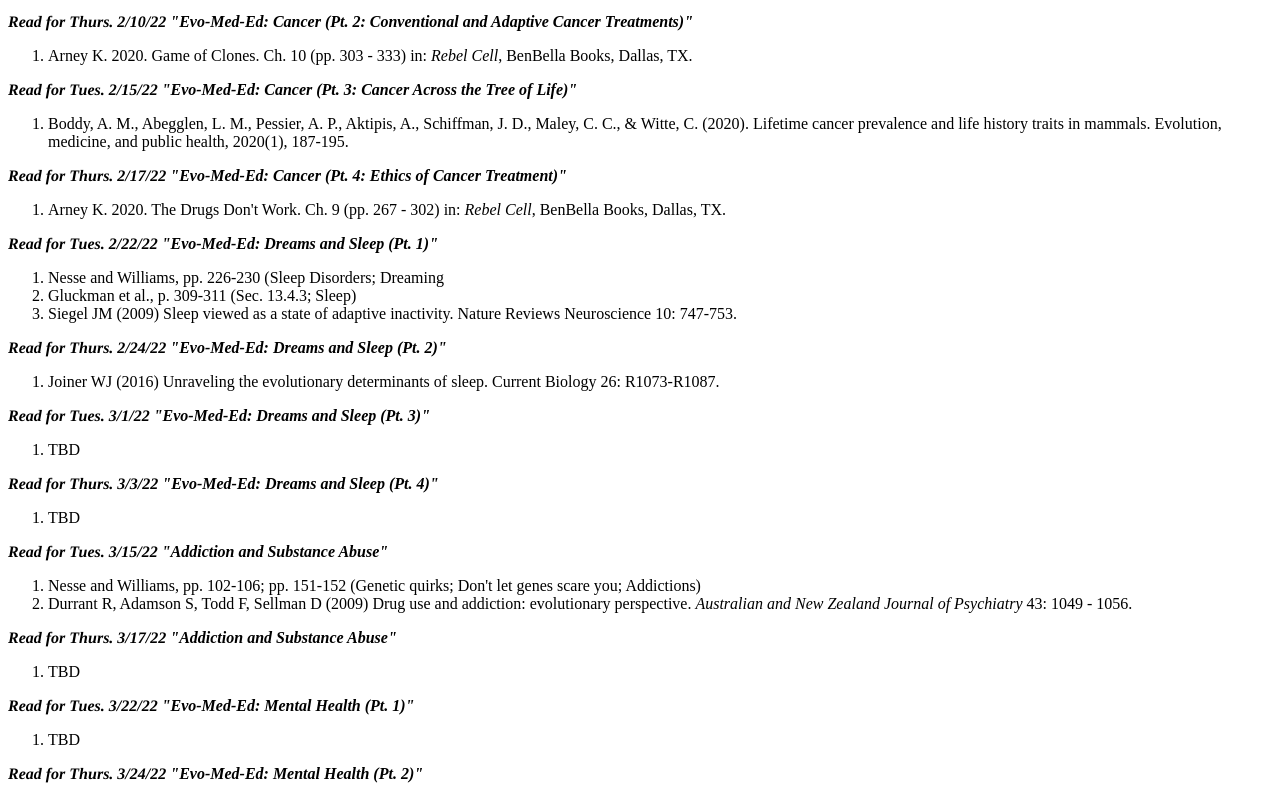
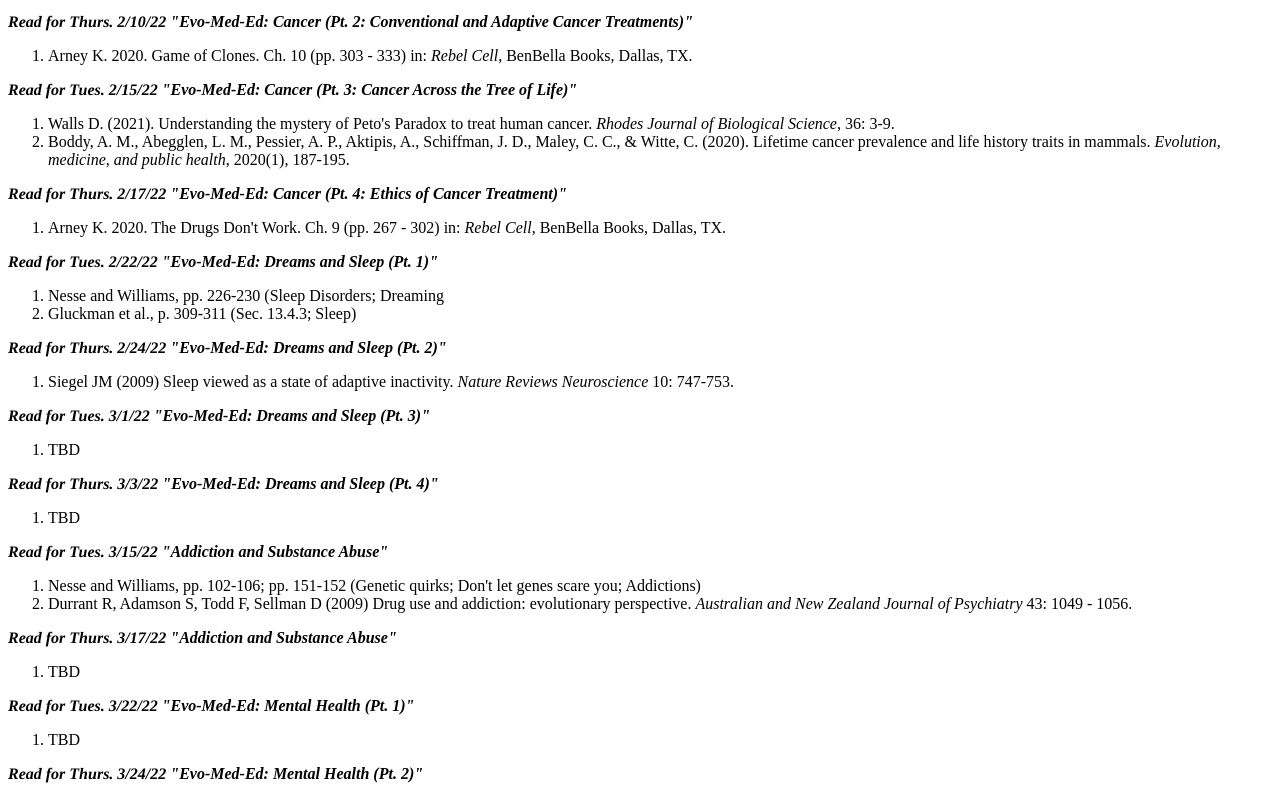
Before and after one commit to jimsmith23/lb_492_smith_s22, a plain HTML site: page reading_list.html in a window 1280 px wide. Shown: the part 1349-2140 px from the top of the page. Drawn offline with Linux system fonts and the light colour scheme.

Commit message:
Update reading_list.html

```diff
--- a/reading_list.html
+++ b/reading_list.html
@@ -156,8 +156,11 @@ in: <i>Rebel Cell</i>, BenBella Books, Dallas, TX.</LI>
 </I></B></FONT><B><I>"Evo-Med-Ed: Cancer (Pt. 3: Cancer Across the Tree of Life)"</I></B></P>
 
 <OL>
+   <LI>Walls D. (2021).
+Understanding the mystery of Peto's Paradox to treat human cancer. <I>Rhodes Journal of Biological Science</I>, 36: 3-9.</LI>
+
    <LI>Boddy, A. M., Abegglen, L. M., Pessier, A. P., Aktipis, A., Schiffman, J. D., Maley, C. C., & Witte, C. (2020).
-Lifetime cancer prevalence and life history traits in mammals. Evolution, medicine, and public health, 2020(1), 187-195.</LI>
+Lifetime cancer prevalence and life history traits in mammals. <I>Evolution, medicine, and public health</I>, 2020(1), 187-195.</LI>
 
 </OL>
 
@@ -175,14 +178,13 @@ in: <i>Rebel Cell</i>, BenBella Books, Dallas, TX.</LI>
 <OL>
 <LI>Nesse and Williams, pp. 226-230 (Sleep Disorders; Dreaming</LI>
 <LI>Gluckman et al., p. 309-311 (Sec. 13.4.3; Sleep)</LI>
-<LI>Siegel JM (2009) Sleep viewed as a state of adaptive inactivity. Nature Reviews Neuroscience 10: 747-753.</LI>
 </OL>
 
 <P><FONT FACE="Times"><B><I>Read for Thurs. 2/24/22
 </I></B></FONT><B><I>"Evo-Med-Ed: Dreams and Sleep (Pt. 2)"</I></B></P>
 
 <OL>
-   <LI>Joiner WJ (2016) Unraveling the evolutionary determinants of sleep. Current Biology 26: R1073-R1087.</LI>
+<LI>Siegel JM (2009) Sleep viewed as a state of adaptive inactivity. <I>Nature Reviews Neuroscience</I> 10: 747-753.</LI>
 </OL>
 
 <P><FONT FACE="Times"><B><I>Read for Tues. 3/1/22
@@ -298,7 +300,7 @@ LB492 Homepage</B></FONT></A><FONT FACE="Arial"><BR>
 
 </P>
 
-<CENTER><FONT SIZE="-1" COLOR="#000000">Last Updated Jan. 31, 2022
+<CENTER><FONT SIZE="-1" COLOR="#000000">Last Updated Feb. 13, 2022
 (JS)<BR>
 </FONT></CENTER>
 
```
